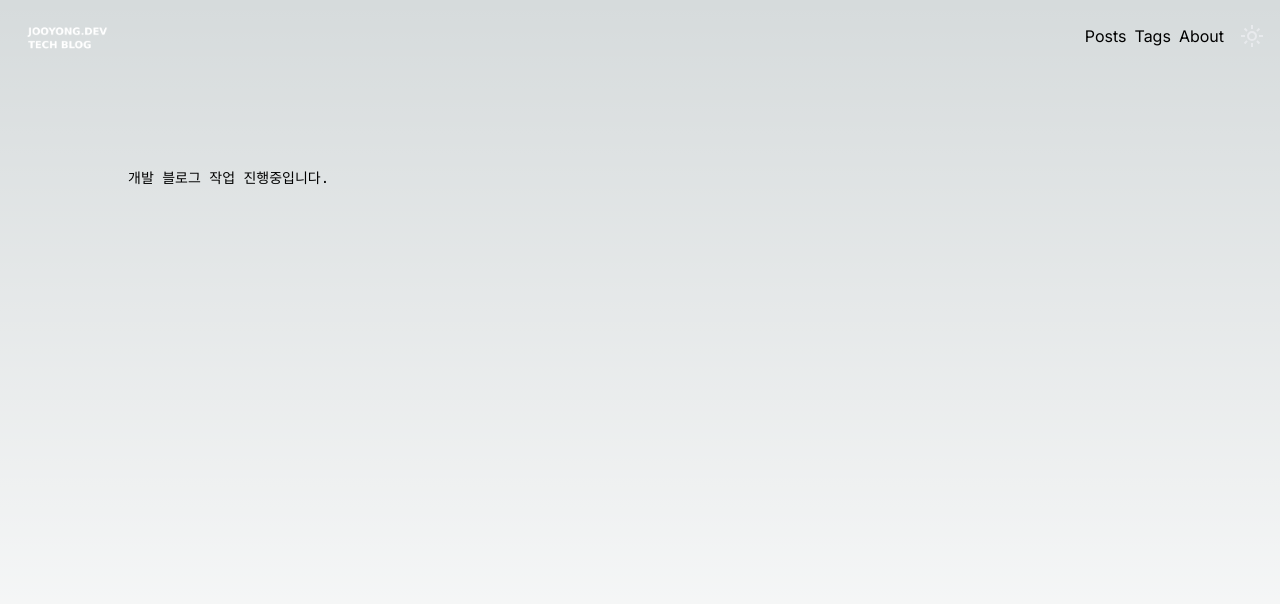
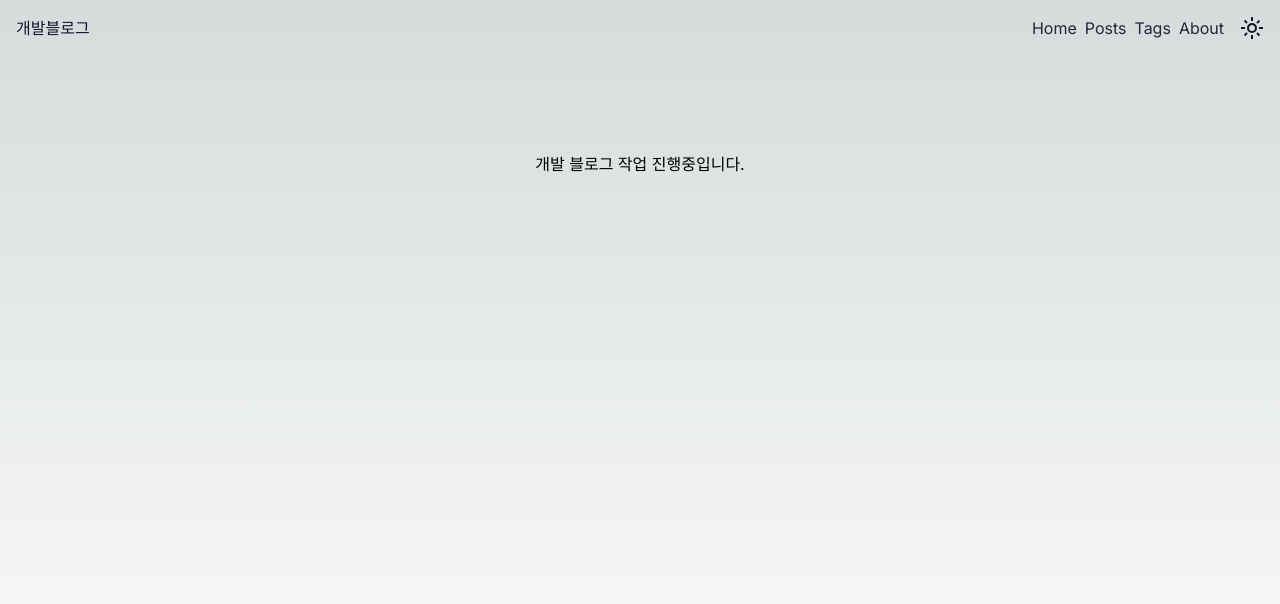
Before and after one commit to jooyong-boo/devlog, a Next.js app: page / in a window 1280 px wide. Shown: the top 604 px of the page. Built offline with nearby package versions, Linux system fonts and the light colour scheme.

Commit message:
feature: 다크모드 기본 설정

```diff
--- a/src/app/layout.tsx
+++ b/src/app/layout.tsx
@@ -17,7 +17,7 @@ export default function RootLayout({
 }>) {
   return (
     <html lang="en">
-      <body className={`min-h-screen ${inter.className}`}>
+      <body className={`min-h-screen dark:bg-slate-900 ${inter.className}`}>
         <Header />
         {children}
       </body>
--- a/src/app/page.tsx
+++ b/src/app/page.tsx
@@ -1,9 +1,7 @@
 export default function Home() {
   return (
-    <main className="flex flex-col items-center justify-between p-24">
-      <div className="z-10 w-full max-w-5xl items-center justify-between font-mono text-sm lg:flex">
-        개발 블로그 작업 진행중입니다.
-      </div>
+    <main className="flex flex-col items-center p-24 w-full min-h-full">
+      <div className="dark:text-slate-50">개발 블로그 작업 진행중입니다.</div>
     </main>
   );
 }
--- a/src/layouts/Header.tsx
+++ b/src/layouts/Header.tsx
@@ -5,28 +5,48 @@ import LogoWhite from "@/assets/img/logo_white.png";
 import DarkModeSvg from "@/assets/svg/dark_mode.svg";
 import LightModeSvg from "@/assets/svg/light_mode.svg";
 import useThemeStore from "@/store/useThemeStore";
-import Image from "next/image";
 import Link from "next/link";
 import { useStore } from "zustand";
+
+const HeaderMenu = [
+  { title: "Home", href: "/" },
+  { title: "Posts", href: "/posts" },
+  { title: "Tags", href: "/tags" },
+  { title: "About", href: "/about" },
+];
 
 function Header() {
   const { theme, toggleTheme } = useStore(useThemeStore);
 
   return (
     <div className="w-full flex items-center justify-between min-h-14 px-4 py-4">
-      <Link href="/">
-        <Image src={LogoWhite} alt="logo" width={100} height={100} />
+      <Link href="/" className="text-slate-900 dark:text-slate-50">
+        {/* <Image
+          src={theme === "dark" ? LogoWhite : LogoBlack}
+          alt="logo"
+          width={100}
+          height={100}
+        /> */}
+        개발블로그
       </Link>
       <div className="flex items-center gap-4">
         <div className="flex items-center gap-2">
-          <Link href="/posts">Posts</Link>
-          <Link href="/tags">Tags</Link>
-          <Link href="/about">About</Link>
+          {HeaderMenu.map((menu) => (
+            <Link
+              key={menu.title}
+              href={menu.href}
+              className="text-gray-800 dark:text-gray-200"
+            >
+              {menu.title}
+            </Link>
+          ))}
         </div>
         <div className="flex items-center gap-2">
           <button onClick={toggleTheme}>
-            {theme === "dark" && <DarkModeSvg className="w-6 h-6" />}
-            {!theme && <LightModeSvg className="w-6 h-6" />}
+            {theme === "dark" && (
+              <DarkModeSvg className="w-6 h-6 fill-slate-50" />
+            )}
+            {!theme && <LightModeSvg className="w-6 h-6 fill-slate-900" />}
           </button>
         </div>
       </div>
--- a/src/store/useThemeStore.tsx
+++ b/src/store/useThemeStore.tsx
@@ -14,14 +14,17 @@ const useThemeStore = create<ThemeStore>((set, get) => ({
   toggleTheme: () => {
     const currentTheme = get().theme;
     if (currentTheme === "dark") {
-      document.body.dataset.theme = "";
+      document.documentElement.classList.remove("dark");
+      set(() => ({
+        theme: "",
+      }));
     }
     if (currentTheme === "") {
-      document.body.dataset.theme = "dark";
+      document.documentElement.classList.add("dark");
+      set(() => ({
+        theme: "dark",
+      }));
     }
-    set((state) => ({
-      theme: state.theme === "" ? "dark" : "",
-    }));
   },
 }));
 
```
Also changed, not shown: src/assets/svg/dark_mode.svg, src/assets/svg/light_mode.svg.
